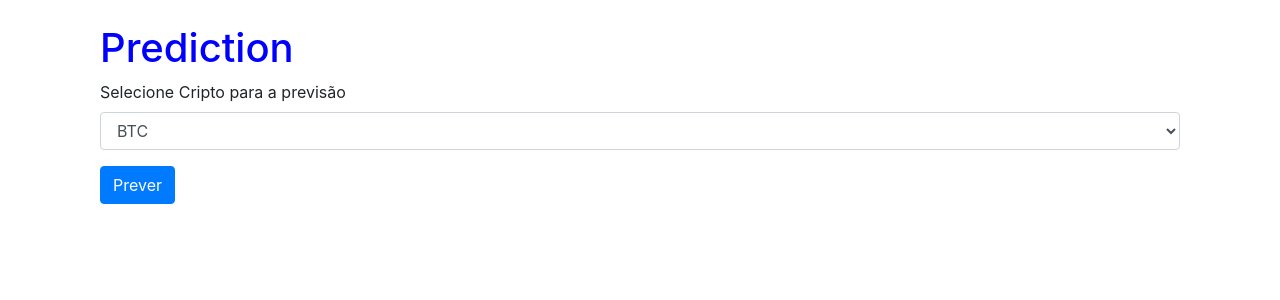
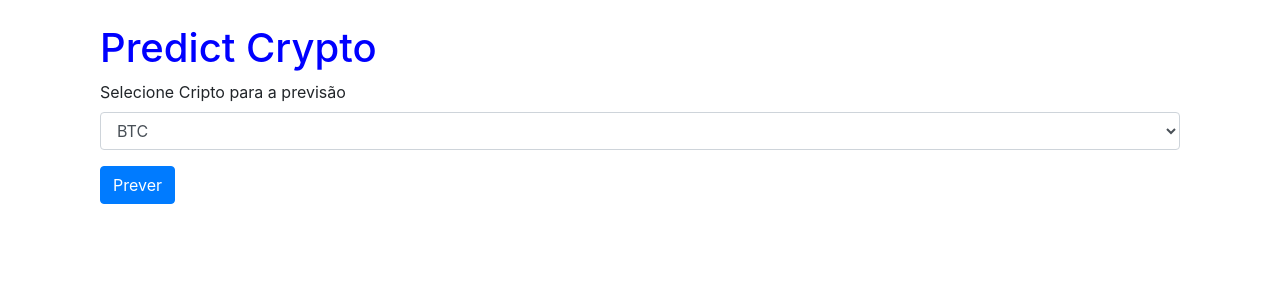
Before and after one commit to fabriciocovalesci/CryptocurrencyPricePrediction, a Flask app: page / in a window 1280 px wide. Shown: the top 300 px of the page. Run offline with Flask 2, Linux system fonts and the light colour scheme; some libraries are stand-ins or nearby versions.

Commit message:
test analise btc

```diff
--- a/WebApp/app.py
+++ b/WebApp/app.py
@@ -1,7 +1,5 @@
 from flask import Flask, url_for, render_template, request
 import requests
-from pycoingecko import CoinGeckoAPI
-import pandas as pd
 import json
 from datetime import datetime
 import os
--- a/WebApp/requirements.txt
+++ b/WebApp/requirements.txt
@@ -6,9 +6,6 @@ idna==2.10
 itsdangerous==2.0.1
 Jinja2==3.0.1
 MarkupSafe==2.0.1
-numpy==1.20.3
-pandas==1.2.4
-pycoingecko==2.1.0
 python-coinmarketcap==0.2
 python-dateutil==2.8.1
 pytz==2021.1
--- a/WebApp/template/index.html
+++ b/WebApp/template/index.html
@@ -18,7 +18,7 @@
             <div class="col-sm">
                 <div class="col">
                     <br/>
-                    <h1 id='teste'>Prediction</h1>
+                    <h1 id='teste'>Predict Crypto</h1>
 
                     <form action="{{ url_for('predict') }}" method="post">
                         <div class="form-group">
```
Also changed, not shown: 2 other files.
